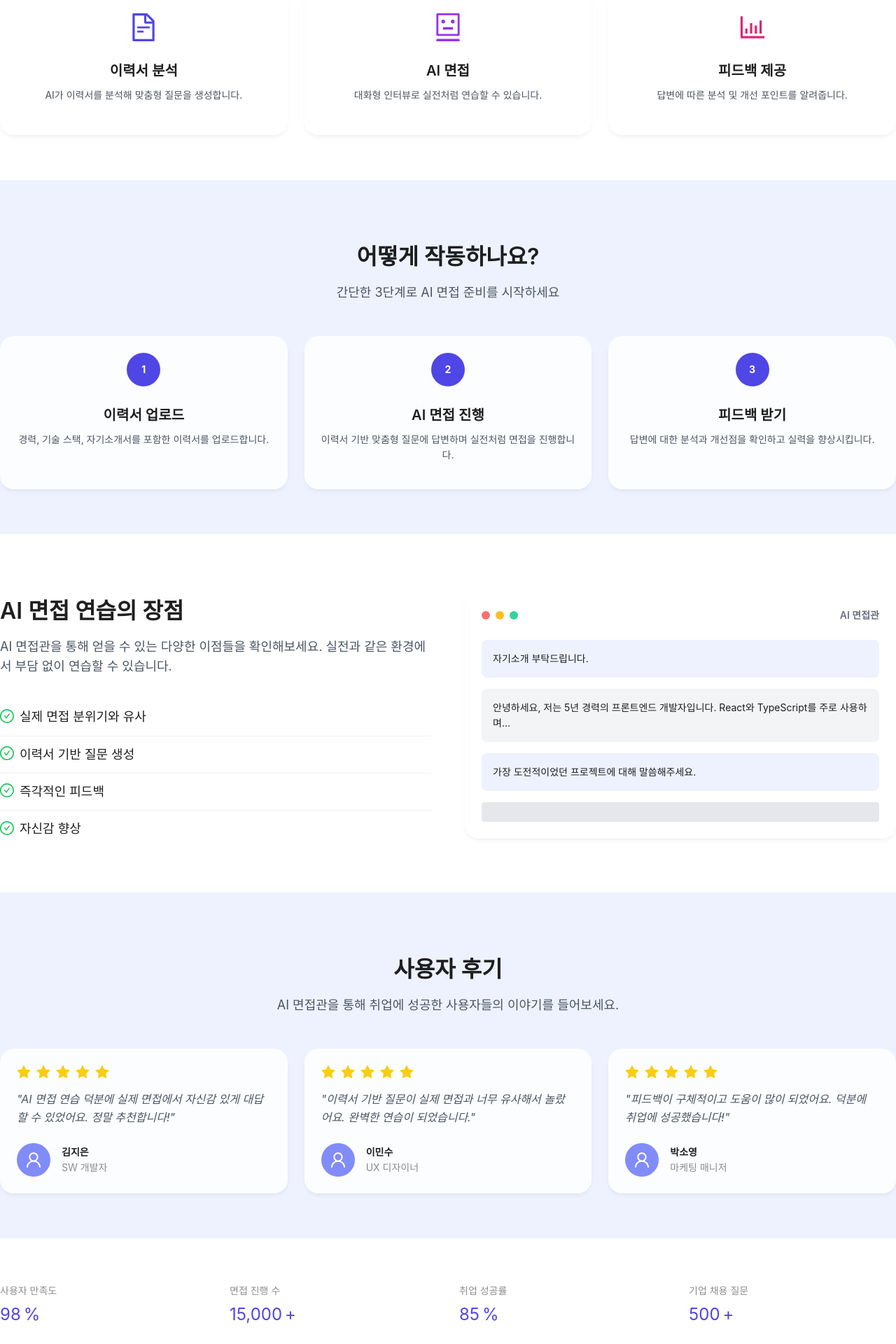
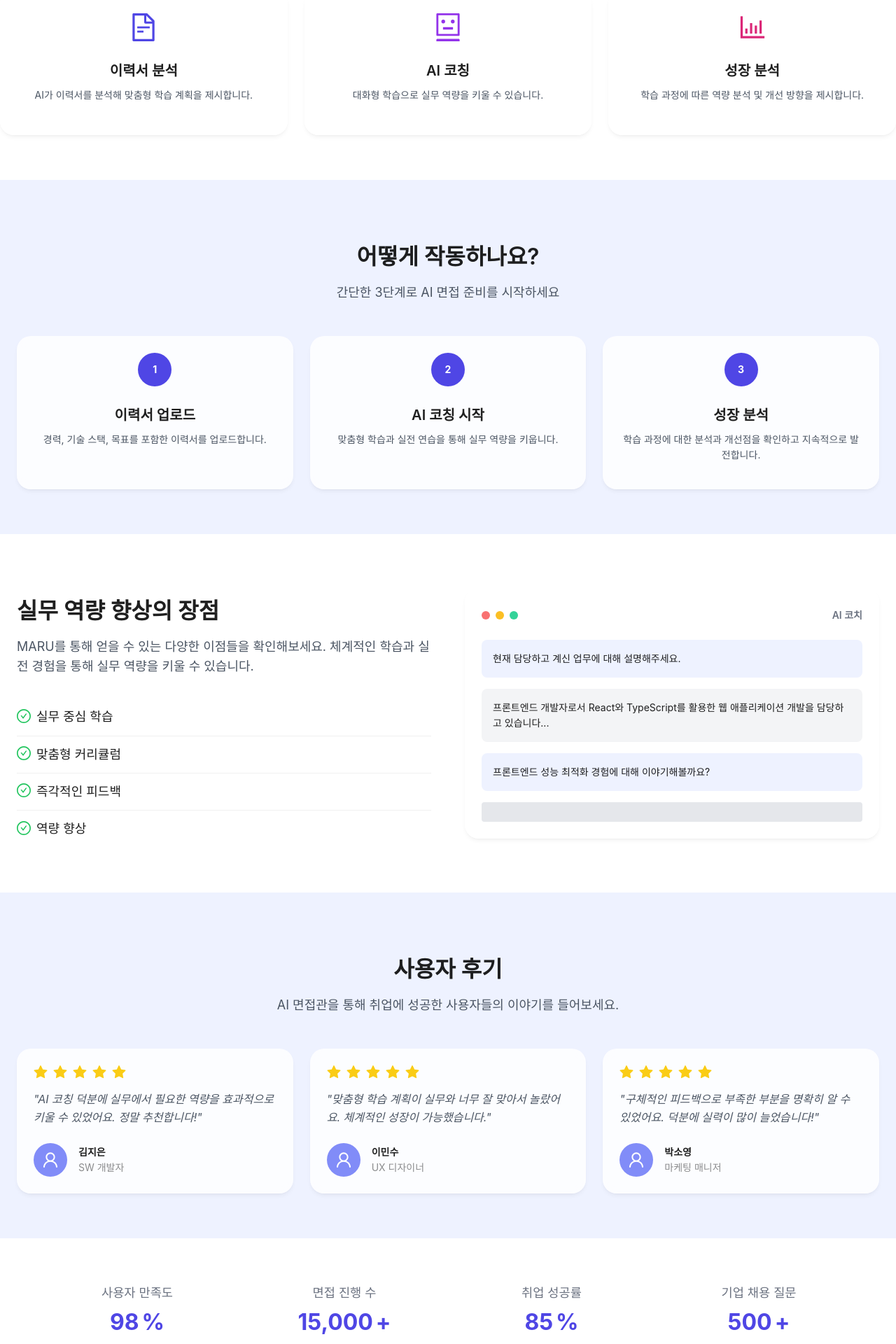
Before and after one commit to devclub-official/F-THON_MARU_Client, a React (Vite) app: page / in a window 1280 px wide. Shown: the part 700-2620 px from the top of the page at 70% size. Built offline with nearby package versions, Linux system fonts and the light colour scheme.

Commit message:
홈페이지 콘텐츠 업데이트 및 업로드 페이지 개선: AI 면접관을 'MARU'로 변경하고, 서비스 설명 및 사용자 후기 내용을 실무 중심으로 수정; 업로드 페이지에 파일 유효성 검사 및 API 호출 로직 추가, UI 개선 및 사용자 경험 향상.

```diff
--- a/src/pages/Home.tsx
+++ b/src/pages/Home.tsx
@@ -41,42 +41,37 @@ const Home = () => {
     {
       icon: <FileTextOutlined style={{ fontSize: 40, color: "#4f46e5" }} />,
       title: "이력서 분석",
-      desc: "AI가 이력서를 분석해 맞춤형 질문을 생성합니다.",
+      desc: "AI가 이력서를 분석해 맞춤형 학습 계획을 제시합니다.",
     },
     {
       icon: <RobotOutlined style={{ fontSize: 40, color: "#9333ea" }} />,
-      title: "AI 면접",
-      desc: "대화형 인터뷰로 실전처럼 연습할 수 있습니다.",
+      title: "AI 코칭",
+      desc: "대화형 학습으로 실무 역량을 키울 수 있습니다.",
     },
     {
       icon: <BarChartOutlined style={{ fontSize: 40, color: "#db2777" }} />,
-      title: "피드백 제공",
-      desc: "답변에 따른 분석 및 개선 포인트를 알려줍니다.",
+      title: "성장 분석",
+      desc: "학습 과정에 따른 역량 분석 및 개선 방향을 제시합니다.",
     },
   ];
 
-  const benefits = [
-    "실제 면접 분위기와 유사",
-    "이력서 기반 질문 생성",
-    "즉각적인 피드백",
-    "자신감 향상",
-  ];
+  const benefits = ["실무 중심 학습", "맞춤형 커리큘럼", "즉각적인 피드백", "역량 향상"];
 
   const testimonials = [
     {
       name: "김지은",
       position: "SW 개발자",
-      text: "AI 면접 연습 덕분에 실제 면접에서 자신감 있게 대답할 수 있었어요. 정말 추천합니다!",
+      text: "AI 코칭 덕분에 실무에서 필요한 역량을 효과적으로 키울 수 있었어요. 정말 추천합니다!",
     },
     {
       name: "이민수",
       position: "UX 디자이너",
-      text: "이력서 기반 질문이 실제 면접과 너무 유사해서 놀랐어요. 완벽한 연습이 되었습니다.",
+      text: "맞춤형 학습 계획이 실무와 너무 잘 맞아서 놀랐어요. 체계적인 성장이 가능했습니다.",
     },
     {
       name: "박소영",
       position: "마케팅 매니저",
-      text: "피드백이 구체적이고 도움이 많이 되었어요. 덕분에 취업에 성공했습니다!",
+      text: "구체적인 피드백으로 부족한 부분을 명확히 알 수 있었어요. 덕분에 실력이 많이 늘었습니다!",
     },
   ];
 
@@ -84,17 +79,17 @@ const Home = () => {
     {
       icon: <UploadOutlined style={{ fontSize: 24, color: "white" }} />,
       title: "이력서 업로드",
-      desc: "경력, 기술 스택, 자기소개서를 포함한 이력서를 업로드합니다.",
+      desc: "경력, 기술 스택, 목표를 포함한 이력서를 업로드합니다.",
     },
     {
       icon: <TeamOutlined style={{ fontSize: 24, color: "white" }} />,
-      title: "AI 면접 진행",
-      desc: "이력서 기반 맞춤형 질문에 답변하며 실전처럼 면접을 진행합니다.",
+      title: "AI 코칭 시작",
+      desc: "맞춤형 학습과 실전 연습을 통해 실무 역량을 키웁니다.",
     },
     {
       icon: <BulbOutlined style={{ fontSize: 24, color: "white" }} />,
-      title: "피드백 받기",
-      desc: "답변에 대한 분석과 개선점을 확인하고 실력을 향상시킵니다.",
+      title: "성장 분석",
+      desc: "학습 과정에 대한 분석과 개선점을 확인하고 지속적으로 발전합니다.",
     },
   ];
 
@@ -165,7 +160,7 @@ const Home = () => {
           <Row justify="space-between" align="middle">
             <Col>
               <Title level={3} style={styles.headerTitle}>
-                AI 면접관
+                MARU
               </Title>
             </Col>
             <Col>
@@ -195,13 +190,13 @@ const Home = () => {
                     level={1}
                     style={{ ...styles.gradientTitle, fontSize: "2.5rem", marginBottom: 24 }}
                   >
-                    AI 기술 면접관으로
+                    MARU로
                     <br />
-                    면접 준비를 완벽하게
+                    커리어 성장을 가속화하세요
                   </Title>
                   <Paragraph style={{ fontSize: "1.125rem", color: "#4b5563", marginBottom: 32 }}>
-                    이력서를 업로드하고 실전처럼 AI 면접을 경험해보세요. 맞춤형 질문과 즉각적인
-                    피드백으로 면접 성공률을 높여드립니다.
+                    이력서를 업로드하고 AI 코칭을 경험해보세요. 맞춤형 학습과 즉각적인 피드백으로
+                    실무 역량을 키워드립니다.
                   </Paragraph>
                   <Space size="middle" className="justify-center">
                     <Button
@@ -210,12 +205,12 @@ const Home = () => {
                       style={{ height: 48, padding: "0 24px" }}
                       onClick={() => navigate("/upload")}
                     >
-                      면접 시작하기
+                      학습 시작하기
                     </Button>
                     <Button
                       size="large"
                       style={{ height: 48, padding: "0 24px" }}
-                      onClick={() => navigate("/about")}
+                      onClick={() => navigate("/upload")}
                     >
                       더 알아보기
                     </Button>
@@ -236,7 +231,7 @@ const Home = () => {
               <Paragraph
                 style={{ fontSize: "1.125rem", color: "#4b5563", maxWidth: 768, margin: "0 auto" }}
               >
-                AI 면접관은 최신 인공지능 기술을 활용하여 실전과 같은 면접 환경을 제공합니다.
+                MARU는 최신 인공지능 기술을 활용하여 효과적인 실무 역량 향상을 지원합니다.
               </Paragraph>
             </div>
 
@@ -264,7 +259,7 @@ const Home = () => {
         </div>
 
         {/* How It Works */}
-        <div style={{ ...styles.indigo50, padding: "64px 0" }}>
+        <div style={{ ...styles.indigo50, padding: "64px 24px" }}>
           <div style={styles.container}>
             <div style={{ textAlign: "center", marginBottom: 48 }}>
               <Title level={2} style={{ fontSize: "2rem", marginBottom: 16 }}>
@@ -300,16 +295,16 @@ const Home = () => {
         </div>
 
         {/* Benefits */}
-        <div style={{ padding: "64px 0", background: "white" }}>
+        <div style={{ padding: "64px 24px", background: "white" }}>
           <div style={styles.container}>
             <Row gutter={[48, 48]} align="middle">
               <Col xs={24} md={12}>
                 <Title level={2} style={{ fontSize: "2rem", marginBottom: 16 }}>
-                  AI 면접 연습의 장점
+                  실무 역량 향상의 장점
                 </Title>
                 <Paragraph style={{ fontSize: "1.125rem", color: "#4b5563", marginBottom: 32 }}>
-                  AI 면접관을 통해 얻을 수 있는 다양한 이점들을 확인해보세요. 실전과 같은 환경에서
-                  부담 없이 연습할 수 있습니다.
+                  MARU를 통해 얻을 수 있는 다양한 이점들을 확인해보세요. 체계적인 학습과 실전 경험을
+                  통해 실무 역량을 키울 수 있습니다.
                 </Paragraph>
 
                 <List
@@ -371,7 +366,7 @@ const Home = () => {
                             }}
                           ></div>
                         </div>
-                        <Text style={{ fontSize: 14, color: "#6b7280" }}>AI 면접관</Text>
+                        <Text style={{ fontSize: 14, color: "#6b7280" }}>AI 코치</Text>
                       </div>
                     }
                     style={{ marginBottom: 16 }}
@@ -379,18 +374,18 @@ const Home = () => {
 
                   <Space direction="vertical" style={{ width: "100%" }} size="middle">
                     <div style={styles.chatBubbleAI}>
-                      <Text>자기소개 부탁드립니다.</Text>
+                      <Text>현재 담당하고 계신 업무에 대해 설명해주세요.</Text>
                     </div>
 
                     <div style={styles.chatBubbleUser}>
                       <Text>
-                        안녕하세요, 저는 5년 경력의 프론트엔드 개발자입니다. React와 TypeScript를
-                        주로 사용하며...
+                        프론트엔드 개발자로서 React와 TypeScript를 활용한 웹 애플리케이션 개발을
+                        담당하고 있습니다...
                       </Text>
                     </div>
 
                     <div style={styles.chatBubbleAI}>
-                      <Text>가장 도전적이었던 프로젝트에 대해 말씀해주세요.</Text>
+                      <Text>프론트엔드 성능 최적화 경험에 대해 이야기해볼까요?</Text>
                     </div>
 
                     <div style={{ height: 28, backgroundColor: "#e5e7eb", borderRadius: 4 }}></div>
@@ -402,7 +397,7 @@ const Home = () => {
         </div>
 
         {/* Testimonials */}
-        <div style={{ ...styles.indigo50, padding: "64px 0" }}>
+        <div style={{ ...styles.indigo50, padding: "64px 24px" }}>
           <div style={styles.container}>
             <div style={{ textAlign: "center", marginBottom: 48 }}>
               <Title level={2} style={{ fontSize: "2rem", marginBottom: 16 }}>
@@ -462,39 +457,39 @@ const Home = () => {
         </div>
 
         {/* Statistics */}
-        <div style={{ padding: "64px 0", background: "white" }}>
-          <div style={styles.container}>
-            <Row gutter={[32, 32]}>
-              <Col xs={24} sm={12} md={6}>
+        <div style={{ padding: "64px 0", background: "white", width: "100%" }}>
+          <div style={{ maxWidth: "1200px", margin: "0 auto", padding: "0 24px", width: "100%" }}>
+            <Row gutter={[32, 32]} justify="center" align="middle">
+              <Col xs={24} sm={12} md={6} style={{ textAlign: "center" }}>
                 <Statistic
-                  title="사용자 만족도"
+                  title={<div style={{ fontSize: "1.1rem", color: "#6b7280" }}>사용자 만족도</div>}
                   value={98}
                   suffix="%"
-                  valueStyle={{ color: "#4f46e5" }}
+                  valueStyle={{ color: "#4f46e5", fontSize: "2rem", fontWeight: "bold" }}
                 />
               </Col>
-              <Col xs={24} sm={12} md={6}>
+              <Col xs={24} sm={12} md={6} style={{ textAlign: "center" }}>
                 <Statistic
-                  title="면접 진행 수"
+                  title={<div style={{ fontSize: "1.1rem", color: "#6b7280" }}>면접 진행 수</div>}
                   value={15000}
                   suffix="+"
-                  valueStyle={{ color: "#4f46e5" }}
+                  valueStyle={{ color: "#4f46e5", fontSize: "2rem", fontWeight: "bold" }}
                 />
               </Col>
-              <Col xs={24} sm={12} md={6}>
+              <Col xs={24} sm={12} md={6} style={{ textAlign: "center" }}>
                 <Statistic
-                  title="취업 성공률"
+                  title={<div style={{ fontSize: "1.1rem", color: "#6b7280" }}>취업 성공률</div>}
                   value={85}
                   suffix="%"
-                  valueStyle={{ color: "#4f46e5" }}
+                  valueStyle={{ color: "#4f46e5", fontSize: "2rem", fontWeight: "bold" }}
                 />
               </Col>
-              <Col xs={24} sm={12} md={6}>
+              <Col xs={24} sm={12} md={6} style={{ textAlign: "center" }}>
                 <Statistic
-                  title="기업 채용 질문"
+                  title={<div style={{ fontSize: "1.1rem", color: "#6b7280" }}>기업 채용 질문</div>}
                   value={500}
                   suffix="+"
-                  valueStyle={{ color: "#4f46e5" }}
+                  valueStyle={{ color: "#4f46e5", fontSize: "2rem", fontWeight: "bold" }}
                 />
               </Col>
             </Row>
@@ -505,7 +500,7 @@ const Home = () => {
         <div style={styles.gradientBg}>
           <div style={{ ...styles.container, padding: "64px 24px", textAlign: "center" }}>
             <Title level={2} style={{ color: "white", marginBottom: 16 }}>
-              지금 바로 면접 연습을 시작하세요
+              지금 바로 성장을 시작하세요
             </Title>
             <Paragraph
               style={{
@@ -515,11 +510,12 @@ const Home = () => {
                 margin: "0 auto 32px",
               }}
             >
-              AI 면접관과 함께 자신감을 키우고 취업 성공률을 높이세요. 이력서 분석부터 맞춤형
+              MARU와 함께 실무 역량을 키우고 커리어를 발전시키세요. 이력서 분석부터 맞춤형
               피드백까지 단 몇 분이면 시작할 수 있습니다.
             </Paragraph>
             <Button
               size="large"
+              onClick={() => navigate("/upload")}
               style={{
                 backgroundColor: "white",
                 color: "#4f46e5",
@@ -537,20 +533,20 @@ const Home = () => {
 
       {/* Footer */}
       <Footer style={{ background: "#111827", padding: "48px 0 24px", width: "100%", margin: 0 }}>
-        <div style={styles.container}>
+        <div style={{ maxWidth: "1200px", margin: "0 auto", padding: "0 24px", width: "100%" }}>
           <Row gutter={[48, 32]}>
             <Col xs={24} md={8}>
               <Title level={3} style={{ color: "white", marginBottom: 16 }}>
-                AI 면접관
+                MARU
               </Title>
               <Paragraph style={{ color: "rgba(255, 255, 255, 0.6)" }}>
-                AI 기술을 활용한 혁신적인 면접 준비 플랫폼. 맞춤형 질문과 피드백으로 취업 성공을
-                도와드립니다.
+                AI 기술을 활용한 혁신적인 커리어 성장 플랫폼. 맞춤형 학습과 피드백으로 실무 역량
+                향상을 도와드립니다.
               </Paragraph>
             </Col>
 
             <Col xs={24} md={16}>
-              <Row gutter={[24, 24]}>
+              <Row gutter={[24, 24]} justify="end">
                 <Col xs={12} sm={8}>
                   <Title level={5} style={{ color: "white", marginBottom: 16 }}>
                     서비스
@@ -560,10 +556,10 @@ const Home = () => {
                       이력서 분석
                     </Button>
                     <Button type="link" style={{ color: "rgba(255, 255, 255, 0.6)", padding: 0 }}>
-                      AI 면접
+                      AI 코칭
                     </Button>
                     <Button type="link" style={{ color: "rgba(255, 255, 255, 0.6)", padding: 0 }}>
-                      피드백
+                      성장 분석
                     </Button>
                   </Space>
                 </Col>
@@ -606,7 +602,7 @@ const Home = () => {
 
           <div style={{ textAlign: "center" }}>
             <Text style={{ color: "rgba(255, 255, 255, 0.5)" }}>
-              &copy; 2025 AI 면접관. All rights reserved.
+              &copy; 2025 MARU. All rights reserved.
             </Text>
           </div>
         </div>
```
Also changed, not shown: src/pages/Upload.tsx (+83 -50 lines).
